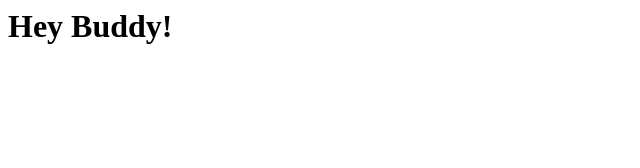
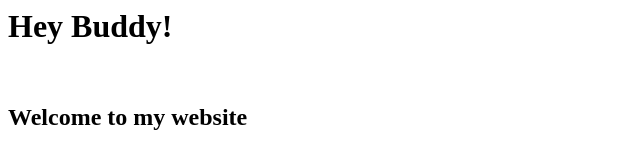
Before and after one commit to santhosh-balasundaram/GitTestProject, a plain HTML site: page index.htm in a window 1280 px wide. Shown: the whole page, without its empty margins (0-640 px from the left). Drawn offline with Linux system fonts and the light colour scheme.

Commit message:
Added h2

```diff
--- a/index.htm
+++ b/index.htm
@@ -4,5 +4,7 @@
 </head>
 <body>
 <h1>Hey Buddy!</h1>
+<br>
+<h2>Welcome to my website</h2>
 </body>
 </html>
```
